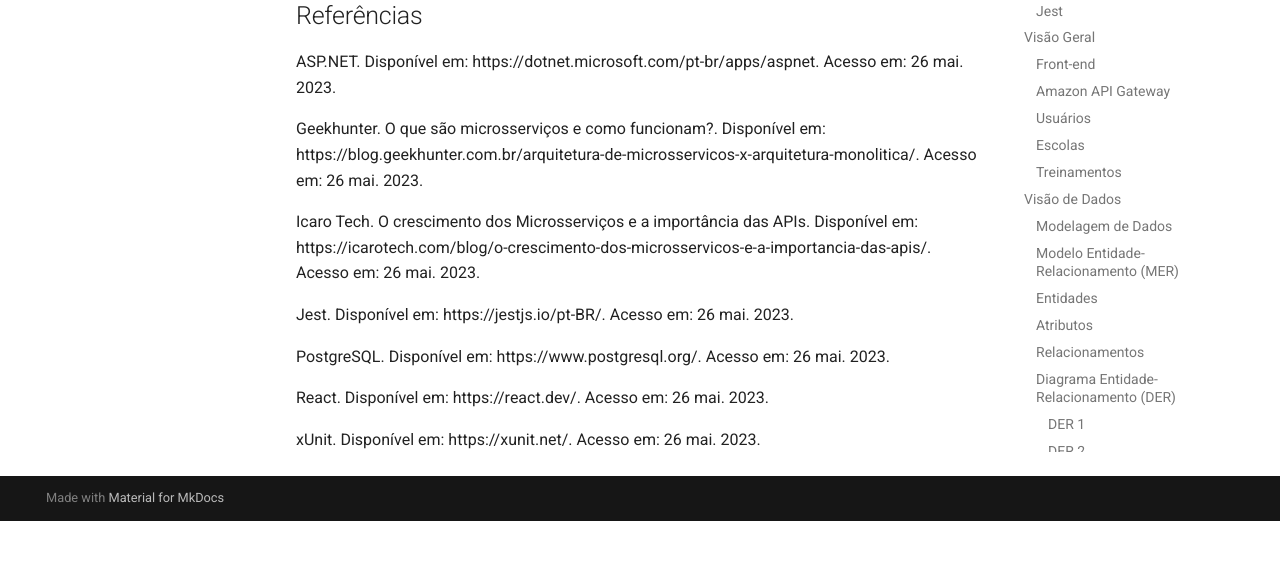
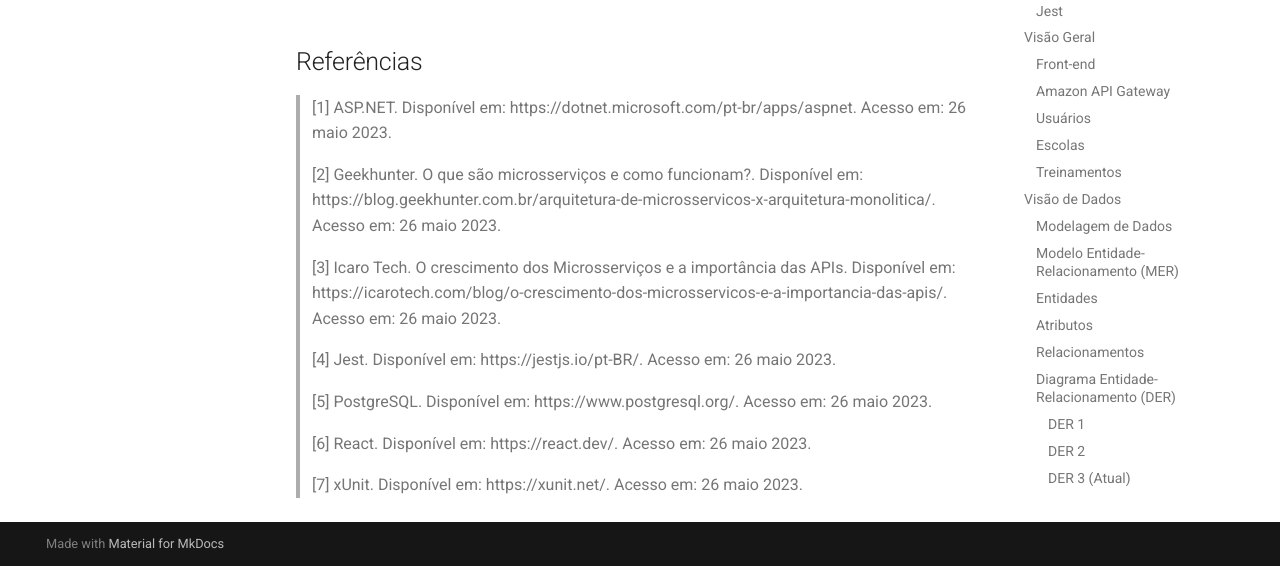
Before and after one commit to fga-eps-mds/2023-1-Dnit-DOC, an MkDocs documentation site: the page built from docs/docs/projeto/arquitetura.md, in a window 1280 px wide and 900 px high, scrolled down 7404 px, cut to the strip 334-900 px from the top of the window. Built offline with MkDocs 1.6.1 and Material for MkDocs 9.7.7, drawn with Linux system fonts in a browser that asks for light colours; before the commit the page ends 8259 px from its top, so only the background shows below that; some of the changed text lies outside the part shown.

Commit message:
#66 Revisando o documento de arquitetura

```diff
--- a/docs/docs/projeto/arquitetura.md
+++ b/docs/docs/projeto/arquitetura.md
@@ -6,6 +6,7 @@
 |1.0| 26/05/2023 | Criação do documento | Lucas Rodrigues |
 |1.1| 26/05/2023 | Incluindo informações da visão de dados | Antônio Neto, João de Matos, Lucas Rodrigues |
 |1.2| 04/06/2023 | Atualização diagrama de arquitetura | Denys Rógeres |
+|1.3| 04/06/2023 | Revisão do documento e referenciando referências | Yan Andrade de Sena |
 
 ## Introdução
 Este documento tem como objetivo detalhar a arquitetura do projeto, fornecendo uma visão geral da arquitetura e dos dados. Além disso são descritas as tecnologias utilizadas para o desenvolvimento.
@@ -179,16 +180,16 @@
 
 ## Referências
 
-ASP.NET. Disponível em: https://dotnet.microsoft.com/pt-br/apps/aspnet. Acesso em: 26 mai. 2023.
+> [1] ASP.NET. Disponível em: https://dotnet.microsoft.com/pt-br/apps/aspnet. Acesso em: 26 maio 2023.
 
-Geekhunter. O que são microsserviços e como funcionam?. Disponível em: https://blog.geekhunter.com.br/arquitetura-de-microsservicos-x-arquitetura-monolitica/. Acesso em: 26 mai. 2023.
+> [2] Geekhunter. O que são microsserviços e como funcionam?. Disponível em: https://blog.geekhunter.com.br/arquitetura-de-microsservicos-x-arquitetura-monolitica/. Acesso em: 26 maio 2023.
 
-Icaro Tech. O crescimento dos Microsserviços e a importância das APIs. Disponível em: https://icarotech.com/blog/o-crescimento-dos-microsservicos-e-a-importancia-das-apis/. Acesso em: 26 mai. 2023.
+> [3] Icaro Tech. O crescimento dos Microsserviços e a importância das APIs. Disponível em: https://icarotech.com/blog/o-crescimento-dos-microsservicos-e-a-importancia-das-apis/. Acesso em: 26 maio 2023.
 
-Jest. Disponível em: https://jestjs.io/pt-BR/. Acesso em: 26 mai. 2023.
+> [4] Jest. Disponível em: https://jestjs.io/pt-BR/. Acesso em: 26 maio 2023.
 
-PostgreSQL. Disponível em: https://www.postgresql.org/. Acesso em: 26 mai. 2023.
+> [5] PostgreSQL. Disponível em: https://www.postgresql.org/. Acesso em: 26 maio 2023.
 
-React. Disponível em: https://react.dev/. Acesso em: 26 mai. 2023.
+> [6] React. Disponível em: https://react.dev/. Acesso em: 26 maio 2023.
 
-xUnit. Disponível em: https://xunit.net/. Acesso em: 26 mai. 2023.
+> [7] xUnit. Disponível em: https://xunit.net/. Acesso em: 26 maio 2023.
```
Also changed, not shown: docs/docs/identidadeVisual/identidadeVisual.md (+4 -4 lines).
